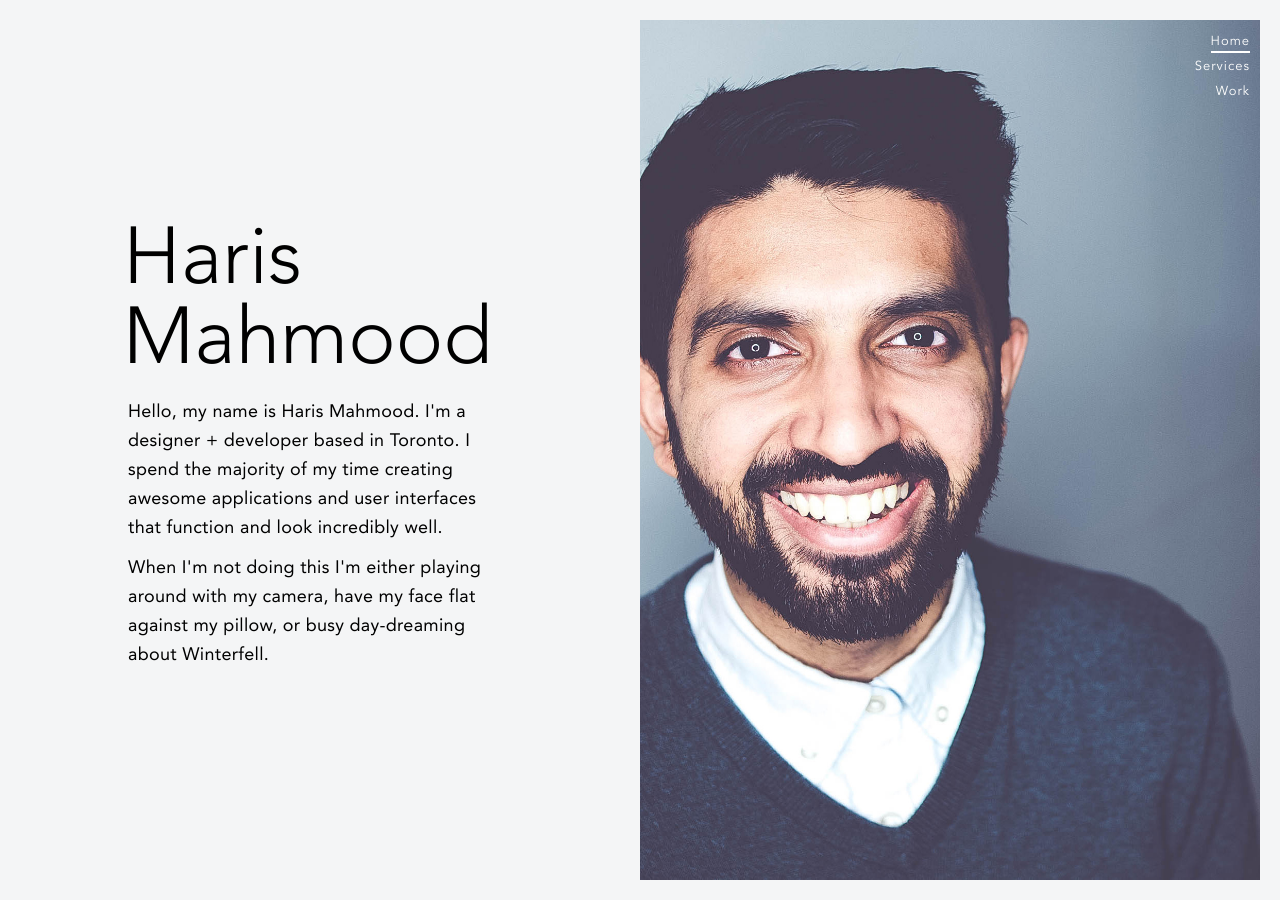
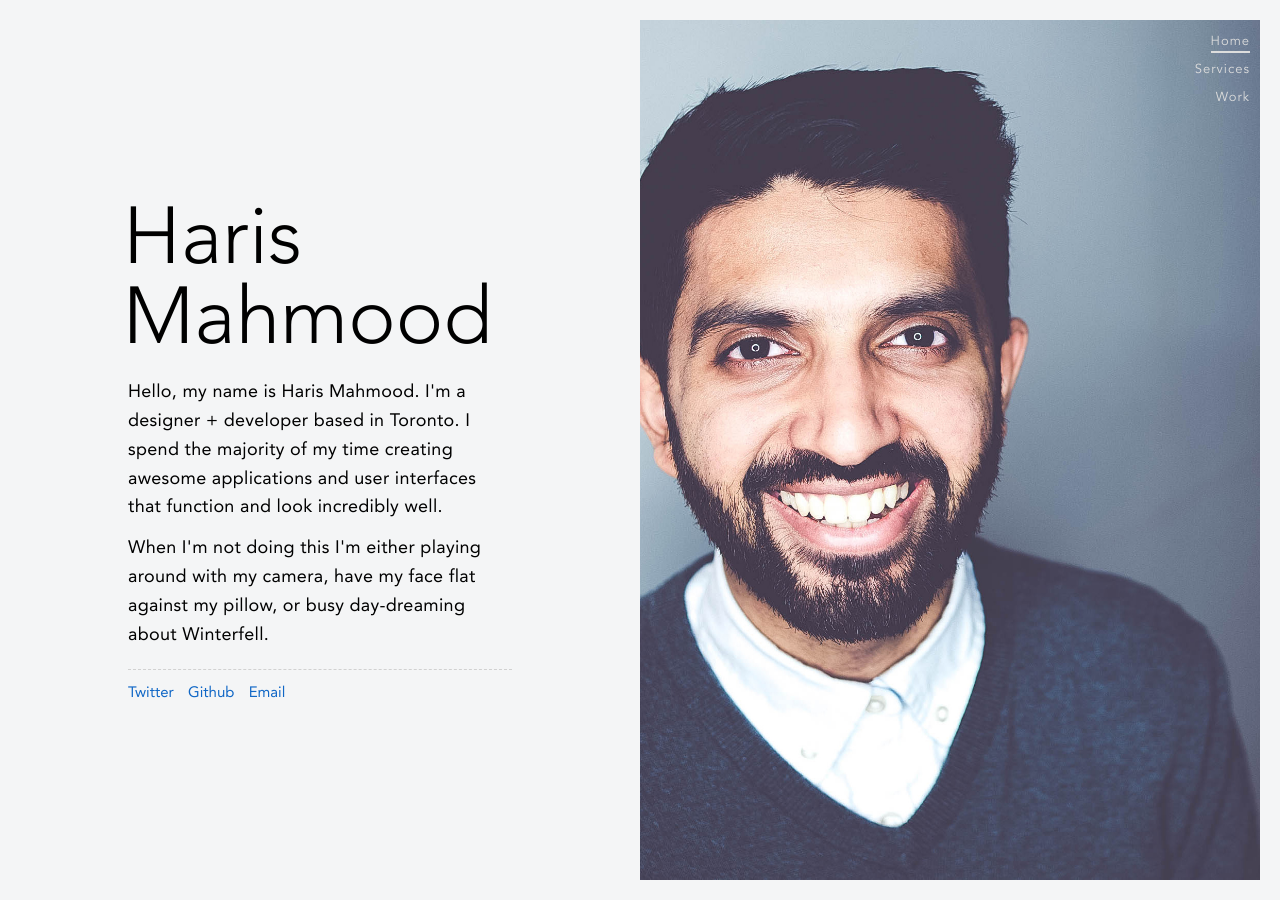
Before and after one commit to harisaurus/harisaurus.github.io, a Jekyll site: the page built from index.html, in a window 1280 px wide. Built offline with Jekyll 4.4.1, drawn with Linux system fonts in a browser that asks for light colours.

Commit message:
add social and email links

```diff
--- a/_sass/objects/_navigation.scss
+++ b/_sass/objects/_navigation.scss
@@ -15,7 +15,7 @@
   }
 
   li {
-    margin-bottom: 5px;
+    margin-bottom: 8px;
   }
 }
 
@@ -24,13 +24,11 @@
   font-size: 13px;
   letter-spacing: 1px;
   font-weight: 300;
-  color: white;
+  color: #ddd;
 
-  // @include breakpoint(small) {
-  //   .home & {
-  //     color: black;
-  //   }
-  // }
+  &:hover {
+    color: white;
+  }
 
   &.active {
     position: relative;
--- a/_sass/objects/_pageWrapper.scss
+++ b/_sass/objects/_pageWrapper.scss
@@ -58,6 +58,11 @@
   background: black;
   padding: 20px;
 
+  @include breakpoint(1020px) {
+    font-size: 20px;
+    width: 30%;
+  }
+
   @include breakpoint(small) {
     display: none;
   }
--- /dev/null
+++ b/_sass/objects/_social.scss
@@ -0,0 +1,3 @@
+.social-item {
+  margin-right: 10px;
+}
--- a/css/main.scss
+++ b/css/main.scss
@@ -26,5 +26,6 @@
         "objects/pageWrapper",
         "objects/navigation",
         "objects/listingItem",
+        "objects/social",
         "utilities"
 ;
--- a/index.html
+++ b/index.html
@@ -9,3 +9,9 @@ pageWrapperImage: images/headshot.jpg
 <p class="p--large">Hello, my name is Haris Mahmood. I'm a designer + developer based in Toronto. I spend the majority of my time creating awesome applications and user interfaces that function and look incredibly well.</p>
 
 <p class="p--large">When I'm not doing this I'm either playing around with my camera, have my face flat against my pillow, or busy day-dreaming about Winterfell.</p>
+<hr>
+<div class="social">
+  <a class="social-item" href="//twitter.com/harismahmood89" target="_blank">Twitter</a>
+  <a class="social-item" href="//github.com/harismahmood89" target="_blank">Github</a>
+  <a class="social-item" href="mailto:harismahmood89@gmail.com" target="_blank">Email</a>
+</div>
```
